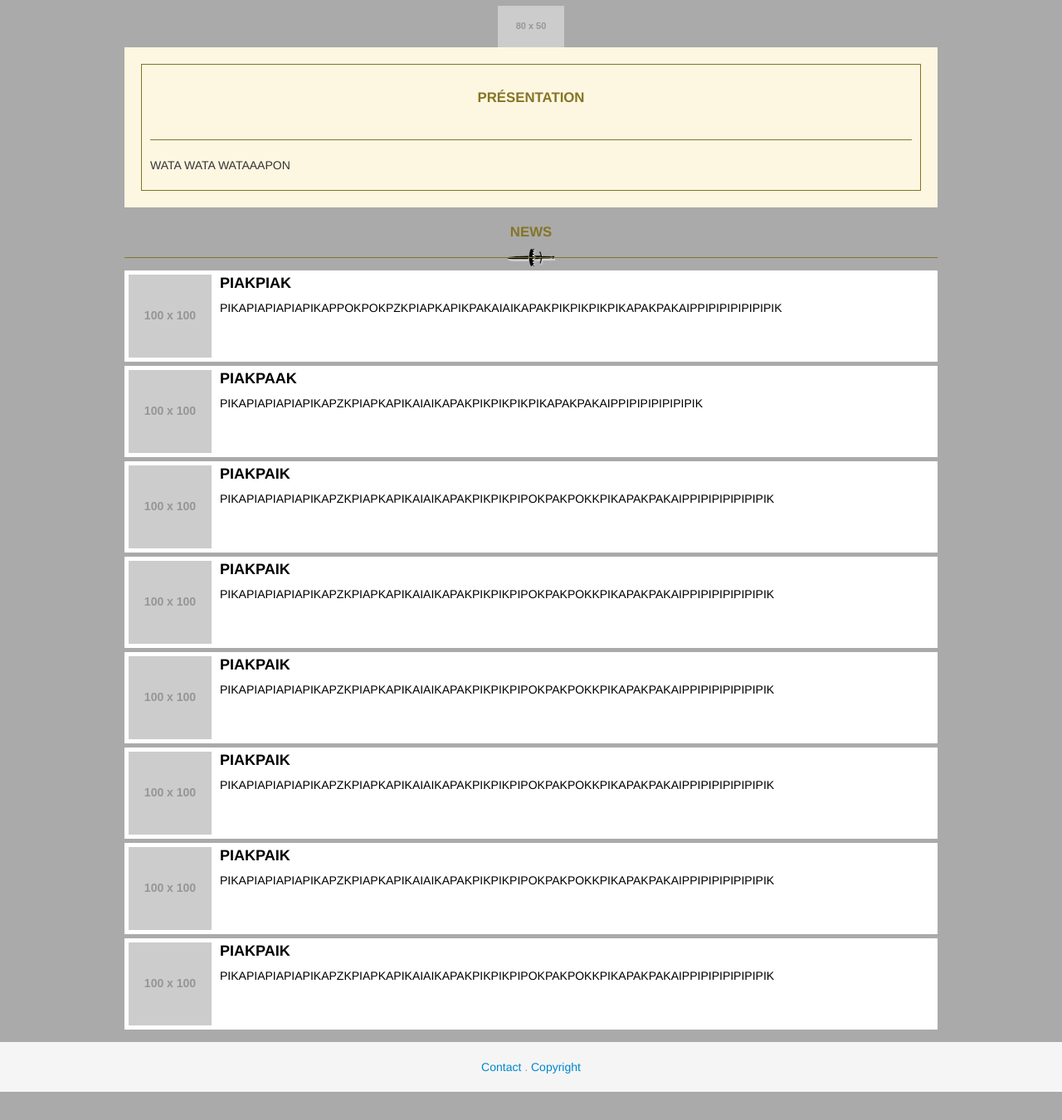
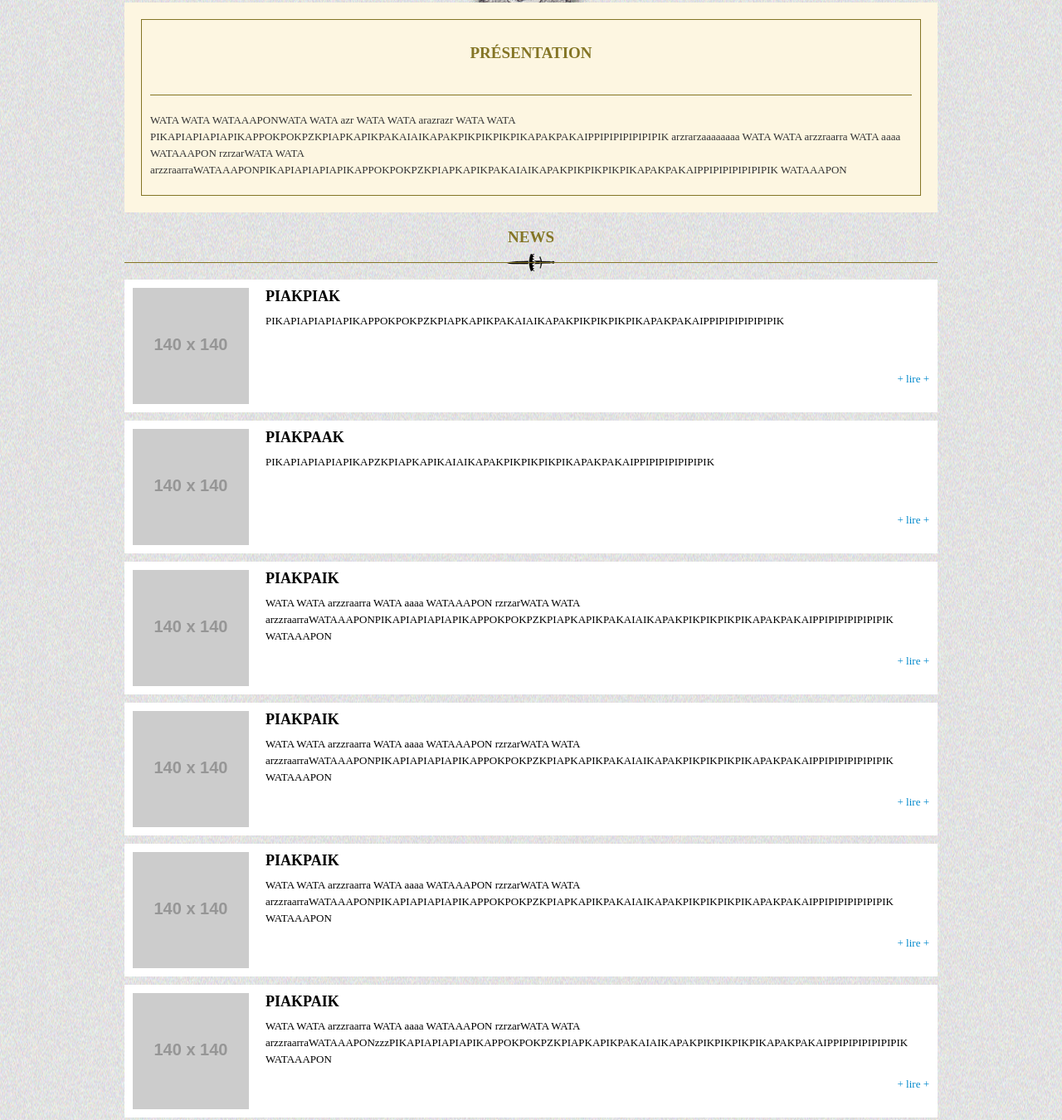
Before and after one commit to dthiendoan/odt_layout, a plain HTML site: page layout.html in a window 1280 px wide. Shown: the part 153-1503 px from the top of the page at 83% size. Before the commit the page ends 1469 px from the top, so only its background shows below. Drawn offline with Linux system fonts and the light colour scheme; placeholder pictures from the web are drawn by us; a web font is replaced by a local one.

Commit message:
final modifications v0.1 beta

```diff
--- a/assets/css/styles.css
+++ b/assets/css/styles.css
@@ -1,7 +1,10 @@
 html,
 body {
     height: 100%;
-    background-color: #aaa;
+    background-image: url('../img/background.png');
+    font-family: 'Goudy Bookletter 1911', serif;
+    font-size: 13px;
+
 }
 
 /*************** GLOBAL *****************/
@@ -9,16 +12,26 @@ body {
     width: auto;
     max-width: 980px;
 }
-
 .left {
     float: left;
 }
+.right {
+    float: right;
+}
+
 h2 {
     text-transform: uppercase;
     color: #847525;
     text-align: center;
-    font-size: 1.2em;
+    font-size: 19px;
     margin-bottom: 0;
+}
+h3 {
+    text-transform: uppercase;
+    font-weight: bold;
+    line-height: 20px;
+    font-size: 18px;
+    margin: 0;
 }
 p  {
     margin-top: 10px;
@@ -85,16 +98,14 @@ p  {
 /**************** MAIN ******************/
 #wrap {
     min-height: 100%;
-    height: auto !important;
-    height: 100%;
-    margin: 160px auto -60px;
-    padding-bottom: 70px;
+    margin-top: 80px;
+    margin-bottom: 70px;
 }
 .disclaimer-top {
-    width: 80px;
-    height: 50px;
+    width: 180px;
+    height: 76px;
     margin: 0 auto;
-    background: #fdf6e1 url('http://placehold.it/80x50') no-repeat 0 0;
+    background: transparent url('../img/picto-crown.png') no-repeat 0 0;
 }
 .disclaimer-shadow {
     background-color: #fdf6e1;
@@ -106,22 +117,19 @@ p  {
 }
 
 .news-picto {
-    height: 100px;
-    width: 100px;
-    padding: 5px;
+    height: 140px;
+    width: 140px;
+    padding: 10px;
 }
 
 .news-content {
-    padding: 5px;
+    padding: 10px;
     overflow: hidden;
-    max-height: 100px;
 }
-h3 {
-    text-transform: uppercase;
-    font-weight: bold;
-    line-height: 20px;
-    font-size: 18px;
-    margin: 0;
+.news-content p {
+    max-height: 80px;
+    min-height: 60px;
+    overflow: hidden;
 }
 .news-shadow {
     list-style-type: none;
@@ -129,9 +137,9 @@ h3 {
 }
 
 .news-shadow > li {
-    height: 110px;
+    height: 160px;
     overflow: hidden;
-    margin: 5px 0;
+    margin: 10px 0;
     background-color: #fff;
     color: #000;
     word-wrap: break-word;
--- a/layout.html
+++ b/layout.html
@@ -8,6 +8,7 @@
         <meta name="description" content="">
         <meta name="author" content="">
 
+        <link href='http://fonts.googleapis.com/css?family=Goudy+Bookletter+1911' rel='stylesheet' type='text/css'>
         <link href="assets/css/bootstrap.css" rel="stylesheet">
         <link href="assets/css/bootstrap-responsive.css" rel="stylesheet">
         <link href="assets/css/styles.css" rel="stylesheet">
@@ -32,7 +33,7 @@
                         <div class="nav-collapse collapse">
                             <ul class="nav">
                                 <li class="active"><a href="#">Accueil</a></li>
-                                <li><a href="#">Acivité GN</a></li>
+                                <li><a href="#">Activité GN</a></li>
                                 <li><a href="#">Activité Murder</a></li>
                                 <li><a href="#">Liens</a></li>
                                 <li><a href="#">Règles</a></li>
@@ -51,7 +52,14 @@
                         <h2>Présentation</h2>
                         <hr class="separator-shadow" />
                         <p>
-                            WATA WATA WATAAAPON
+                            WATA WATA WATAAAPONWATA WATA azr
+                            WATA WATA arazrazr
+                            WATA WATA PIKAPIAPIAPIAPIKAPPOKPOKPZKPIAPKAPIKPAKAIAIKAPAKPIKPIKPIKPIKAPAKPAKAIPPIPIPIPIPIPIPIK
+                            arzrarzaaaaaaaa
+                            WATA WATA arzzraarra
+                            WATA aaaa WATAAAPON
+                            rzrzarWATA WATA arzzraarraWATAAAPONPIKAPIAPIAPIAPIKAPPOKPOKPZKPIAPKAPIKPAKAIAIKAPAKPIKPIKPIKPIKAPAKPAKAIPPIPIPIPIPIPIPIK
+                            WATAAAPON
                         </p>
                     </div>
                 </div>
@@ -62,90 +70,116 @@
                 <ul class="news-shadow">
                     <li>
                         <div class="left news-picto">
-                            <img src="http://placehold.it/100x100" alt="" />
+                            <img src="http://placehold.it/140x140" alt="" />
                         </div>
                         <div class="news-content">
                             <h3>Piakpiak</h3>
                             <p>
                                 PIKAPIAPIAPIAPIKAPPOKPOKPZKPIAPKAPIKPAKAIAIKAPAKPIKPIKPIKPIKAPAKPAKAIPPIPIPIPIPIPIPIK
                             </p>
+                            <span class="right"><a href="#">+ lire +</a></span>
                         </div>
                     </li>
                     <li>
                         <div class="left news-picto">
-                            <img src="http://placehold.it/100x100" alt="" />
+                            <img src="http://placehold.it/140x140" alt="" />
                         </div>
                         <div class="news-content">
                             <h3>Piakpaak</h3>
                             <p>
                                 PIKAPIAPIAPIAPIKAPZKPIAPKAPIKAIAIKAPAKPIKPIKPIKPIKAPAKPAKAIPPIPIPIPIPIPIPIK
                             </p>
+                            <span class="right"><a href="#">+ lire +</a></span>
                         </div>
                     </li>
                     <li>
                         <div class="left news-picto">
-                            <img src="http://placehold.it/100x100" alt="" />
+                            <img src="http://placehold.it/140x140" alt="" />
                         </div>
                         <div class="news-content">
                             <h3>Piakpaik</h3>
                             <p>
-                                PIKAPIAPIAPIAPIKAPZKPIAPKAPIKAIAIKAPAKPIKPIKPIPOKPAKPOKKPIKAPAKPAKAIPPIPIPIPIPIPIPIK
+                                WATA WATA arzzraarra
+                                WATA aaaa WATAAAPON
+                                rzrzarWATA WATA arzzraarraWATAAAPONPIKAPIAPIAPIAPIKAPPOKPOKPZKPIAPKAPIKPAKAIAIKAPAKPIKPIKPIKPIKAPAKPAKAIPPIPIPIPIPIPIPIK
+                                WATAAAPON
                             </p>
+                            <span class="right"><a href="#">+ lire +</a></span>
                         </div>
                     </li>
                     <li>
                         <div class="left news-picto">
-                            <img src="http://placehold.it/100x100" alt="" />
+                            <img src="http://placehold.it/140x140" alt="" />
                         </div>
                         <div class="news-content">
                             <h3>Piakpaik</h3>
                             <p>
-                                PIKAPIAPIAPIAPIKAPZKPIAPKAPIKAIAIKAPAKPIKPIKPIPOKPAKPOKKPIKAPAKPAKAIPPIPIPIPIPIPIPIK
+                                WATA WATA arzzraarra
+                                WATA aaaa WATAAAPON
+                                rzrzarWATA WATA arzzraarraWATAAAPONPIKAPIAPIAPIAPIKAPPOKPOKPZKPIAPKAPIKPAKAIAIKAPAKPIKPIKPIKPIKAPAKPAKAIPPIPIPIPIPIPIPIK
+                                WATAAAPON
                             </p>
+                            <span class="right"><a href="#">+ lire +</a></span>
                         </div>
                     </li>
                     <li>
                         <div class="left news-picto">
-                            <img src="http://placehold.it/100x100" alt="" />
+                            <img src="http://placehold.it/140x140" alt="" />
                         </div>
                         <div class="news-content">
                             <h3>Piakpaik</h3>
                             <p>
-                                PIKAPIAPIAPIAPIKAPZKPIAPKAPIKAIAIKAPAKPIKPIKPIPOKPAKPOKKPIKAPAKPAKAIPPIPIPIPIPIPIPIK
+                                WATA WATA arzzraarra
+                                WATA aaaa WATAAAPON
+                                rzrzarWATA WATA arzzraarraWATAAAPONPIKAPIAPIAPIAPIKAPPOKPOKPZKPIAPKAPIKPAKAIAIKAPAKPIKPIKPIKPIKAPAKPAKAIPPIPIPIPIPIPIPIK
+                                WATAAAPON
                             </p>
+                            <span class="right"><a href="#">+ lire +</a></span>
                         </div>
                     </li>
                     <li>
                         <div class="left news-picto">
-                            <img src="http://placehold.it/100x100" alt="" />
+                            <img src="http://placehold.it/140x140" alt="" />
                         </div>
                         <div class="news-content">
                             <h3>Piakpaik</h3>
                             <p>
-                                PIKAPIAPIAPIAPIKAPZKPIAPKAPIKAIAIKAPAKPIKPIKPIPOKPAKPOKKPIKAPAKPAKAIPPIPIPIPIPIPIPIK
+                                WATA WATA arzzraarra
+                                WATA aaaa WATAAAPON
+                                rzrzarWATA WATA arzzraarraWATAAAPONzzzPIKAPIAPIAPIAPIKAPPOKPOKPZKPIAPKAPIKPAKAIAIKAPAKPIKPIKPIKPIKAPAKPAKAIPPIPIPIPIPIPIPIK
+                                WATAAAPON
                             </p>
+                            <span class="right"><a href="#">+ lire +</a></span>
                         </div>
                     </li>
                     <li>
                         <div class="left news-picto">
-                            <img src="http://placehold.it/100x100" alt="" />
+                            <img src="http://placehold.it/140x140" alt="" />
                         </div>
                         <div class="news-content">
                             <h3>Piakpaik</h3>
                             <p>
-                                PIKAPIAPIAPIAPIKAPZKPIAPKAPIKAIAIKAPAKPIKPIKPIPOKPAKPOKKPIKAPAKPAKAIPPIPIPIPIPIPIPIK
+                                WATA WATA arzzraarra
+                                WATA aaaa WATAAAPON
+                                rzrzarWATA WATA aaaaaa
+                                WATAAAPON
                             </p>
+                            <span class="right"><a href="#">+ lire +</a></span>
                         </div>
                     </li>
                     <li>
                         <div class="left news-picto">
-                            <img src="http://placehold.it/100x100" alt="" />
+                            <img src="http://placehold.it/140x140" alt="" />
                         </div>
                         <div class="news-content">
                             <h3>Piakpaik</h3>
                             <p>
-                                PIKAPIAPIAPIAPIKAPZKPIAPKAPIKAIAIKAPAKPIKPIKPIPOKPAKPOKKPIKAPAKPAKAIPPIPIPIPIPIPIPIK
+                                WATA WATA arzzraaraaazearra
+                                WATA aaaa WATAArarzraAPON
+                                rzrzarWATA WArarararTA arzzraarraWATAAAPONararaPIKAPIAPIAPIAPIKAPPOKPOKPZKPIAPKAPIKPAKAIAIKAPAKPIKPIKPIKPIKAPAKPAKAIPPIPIPIPIPIPIPIK
+                                WATAAAPON
                             </p>
+                            <span class="right"><a href="#">+ lire +</a></span>
                         </div>
                     </li>
                 </ul>
```
Also changed, not shown: assets/img/background.png (added), assets/img/picto-crown.png (added).
